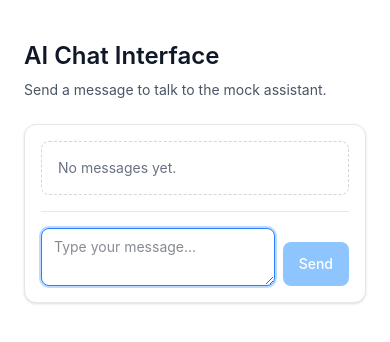
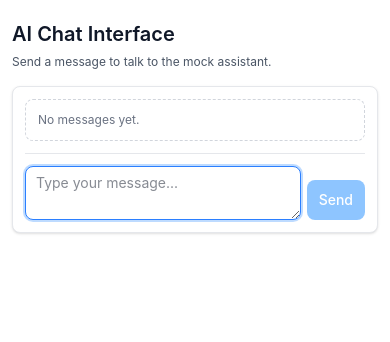
Before and after one commit to YottyHol/NMG-Chat-App, a Next.js app: page / in a window 390 px wide. Shown: the top 342 px of the page. Built offline with nearby package versions, Linux system fonts and the light colour scheme.

Commit message:
Improve mobile design Reduce Padding of container for small screens Reduce Title Size, Margins and increase max 'bubble' width

```diff
--- a/app/page.tsx
+++ b/app/page.tsx
@@ -109,18 +109,18 @@ export default function Home() {
 
   return (
     <main
-      className="mx-auto max-w-3xl px-6 py-10"
+      className="mx-auto max-w-3xl px-3 py-5 sm:px-6 sm:py-10"
       aria-label="AI Chat Interface"
     >
-      <h1 className="text-2xl font-semibold text-gray-900">
+      <h1 className="text-xl font-semibold text-gray-900 sm:text-2xl">
         AI Chat Interface
       </h1>
-      <p className="mt-2 text-sm text-gray-600">
+      <p className="mt-1.5 text-xs text-gray-600 sm:mt-2 sm:text-sm">
         Send a message to talk to the mock assistant.
       </p>
 
       <section
-        className="mt-6 rounded-xl border border-gray-200 bg-white p-4 shadow-sm"
+        className="mt-4 rounded-lg border border-gray-200 bg-white p-3 shadow-sm sm:mt-6 sm:rounded-xl sm:p-4"
         aria-label="Chat conversation"
       >
         <MessageList messages={messages} onRetry={handleRetry} />
--- a/features/chat/components/ChatInput.tsx
+++ b/features/chat/components/ChatInput.tsx
@@ -33,11 +33,11 @@ export function ChatInput({
 
   return (
     <div
-      className="mt-4 border-t border-gray-200 pt-4"
+      className="mt-3 border-t border-gray-200 pt-3 sm:mt-4 sm:pt-4"
       role="form"
       aria-label="Compose message"
     >
-      <div className="flex items-end gap-2">
+      <div className="flex items-end gap-1.5 sm:gap-2">
         <textarea
           ref={textareaRef}
           value={value}
@@ -48,7 +48,7 @@ export function ChatInput({
           disabled={disabled}
           aria-label="Message input"
           aria-describedby="message-hint"
-          className="min-h-[44px] flex-1 resize-y rounded-lg border border-gray-300 bg-white px-3 py-2 text-sm text-gray-900 outline-none transition focus:border-blue-500 focus:ring-2 focus:ring-blue-200 disabled:cursor-not-allowed disabled:bg-gray-100"
+          className="min-h-[40px] flex-1 resize-y rounded-lg border border-gray-300 bg-white px-2.5 py-1.5 text-sm text-gray-900 outline-none transition focus:border-blue-500 focus:ring-2 focus:ring-blue-200 disabled:cursor-not-allowed disabled:bg-gray-100 sm:min-h-[44px] sm:px-3 sm:py-2"
         />
         <span id="message-hint" className="sr-only">
           Press Enter to send, Shift+Enter for new line.
@@ -59,7 +59,7 @@ export function ChatInput({
           onClick={sendAndKeepFocus}
           disabled={isSendDisabled}
           aria-label="Send message"
-          className="h-11 rounded-lg bg-blue-600 px-4 text-sm font-medium text-white transition hover:bg-blue-700 disabled:cursor-not-allowed disabled:bg-blue-300"
+          className="h-10 rounded-lg bg-blue-600 px-3 text-sm font-medium text-white transition hover:bg-blue-700 disabled:cursor-not-allowed disabled:bg-blue-300 sm:h-11 sm:px-4"
         >
           Send
         </button>
--- a/features/chat/components/Message.tsx
+++ b/features/chat/components/Message.tsx
@@ -22,7 +22,7 @@ export function Message({ message, onRetry }: MessageProps) {
       aria-label={listItemLabel}
     >
       <div
-        className={`max-w-[75%] rounded-xl px-4 py-2 text-sm leading-relaxed break-words ${bubbleClasses}`}
+        className={`max-w-[85%] rounded-lg px-3 py-1.5 text-sm leading-relaxed break-words sm:max-w-[75%] sm:rounded-xl sm:px-4 sm:py-2 ${bubbleClasses}`}
       >
         {message.content}
         {isError && message.retryContent && onRetry && (
--- a/features/chat/components/MessageList.tsx
+++ b/features/chat/components/MessageList.tsx
@@ -5,7 +5,7 @@ export function MessageList({ messages, onRetry }: MessageListProps) {
   if (messages.length === 0) {
     return (
       <p
-        className="rounded-lg border border-dashed border-gray-300 p-4 text-sm text-gray-500"
+        className="rounded-lg border border-dashed border-gray-300 p-3 text-xs text-gray-500 sm:p-4 sm:text-sm"
         role="status"
         aria-live="polite"
       >
@@ -16,7 +16,7 @@ export function MessageList({ messages, onRetry }: MessageListProps) {
 
   return (
     <ul
-      className="space-y-4"
+      className="space-y-3 sm:space-y-4"
       aria-label="Message history"
       role="list"
     >
```
